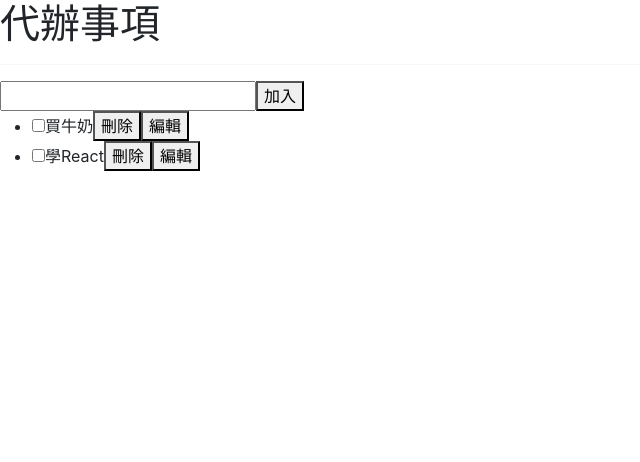
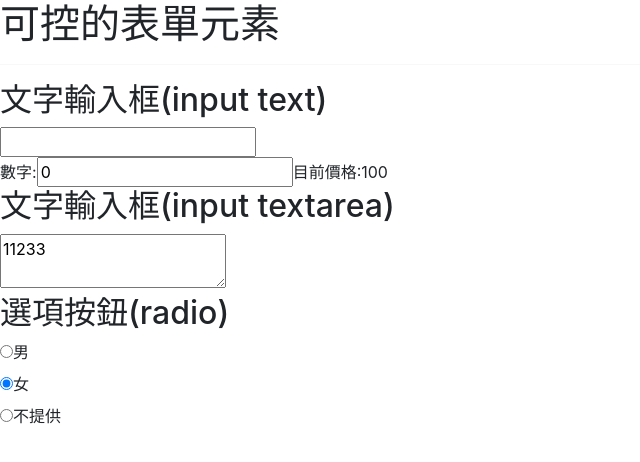
Before and after one commit to youjenwen/react-workshop, a React (Create React App) app: page / in a window 1280 px wide. Shown: the top 462 px of the page, without its empty margins (0-640 px from the left). Built offline with nearby package versions, Linux system fonts and the light colour scheme.

Commit message:
new ex-0822-6

```diff
--- a/src/App.js
+++ b/src/App.js
@@ -7,12 +7,14 @@
 // import Todo from './ex-0819-1/Todo';
 // import Parent from './ex-0819-2/Parent';
 // import Parent from './ex-0822-1/Parent';
-import TodoApp from './ex-0822-4/TodoApp';
+// import TodoApp from './ex-0822-4/TodoApp';
+// import OrderApp from './ex-0822-5/OrderApp';
+import Controlled from './ex-0822-6/Controlled';
 //JSX語法
 function App() {
   return (
     <>
-      <TodoApp />
+      <Controlled />
     </>
   );
 }
--- /dev/null
+++ b/src/ex-0822-6/Controlled.js
@@ -0,0 +1,97 @@
+import { useState } from 'react';
+
+function Controlled(props) {
+  const [inputText, setInputText] = useState('');
+  const [inputNumber, setInputNumber] = useState(0);
+  const [textArea, setTextArea] = useState('11233');
+
+  const [gender, setGender] = useState('女');
+  const genderOption = ['男', '女', '不提供'];
+
+  return (
+    <>
+      <h1>可控的表單元素</h1>
+      <hr />
+      <section id="input-text">
+        <h2>文字輸入框(input text)</h2>
+        <input
+          type="text"
+          value={inputText}
+          onChange={(e) => {
+            setInputText(e.target.value);
+          }}
+        />
+        <br />
+        數字:
+        <input
+          type="number"
+          value={inputNumber}
+          onChange={(e) => {
+            setInputNumber(Number(e.target.value));
+          }}
+        />
+        目前價格:{inputNumber + 100}
+      </section>
+      <section id="text-area">
+        <h2>文字輸入框(input textarea)</h2>
+        <textarea
+          value={textArea}
+          onChange={(e) => {
+            setTextArea(e.target.value);
+          }}
+        />
+      </section>
+      <section id="radio">
+        <h2>選項按鈕(radio)</h2>
+        {genderOption.map((v, i) => {
+          return (
+            //隨機數
+            <div key={Math.random().toString(36).replace('0.', '')}>
+              <input
+                type="radio"
+                value={v}
+                checked={gender === v}
+                onChange={(e) => {
+                  setGender(e.target.value);
+                }}
+              />
+              <label>{v}</label>
+              <br />
+            </div>
+          );
+        })}
+        {/* <input
+          type="radio"
+          value="男"
+          checked={gender === '男'}
+          onChange={(e) => {
+            setGender(e.target.value);
+          }}
+        />
+        <label>男</label>
+        <br />
+        <input
+          type="radio"
+          value="女"
+          checked={gender === '女'}
+          onChange={(e) => {
+            setGender(e.target.value);
+          }}
+        />
+        <label>女</label>
+        <br />
+        <input
+          type="radio"
+          value="不提供"
+          checked={gender === '不提供'}
+          onChange={(e) => {
+            setGender(e.target.value);
+          }}
+        />
+        <label>不提供</label> */}
+      </section>
+    </>
+  );
+}
+
+export default Controlled;
```
